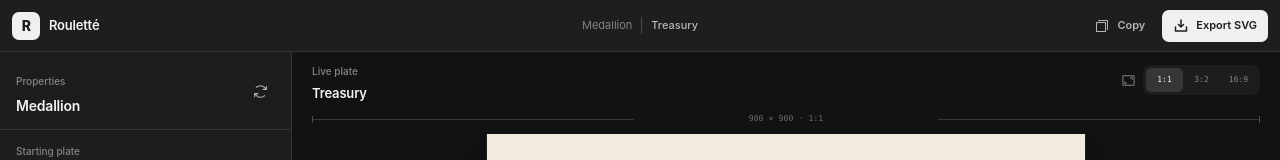
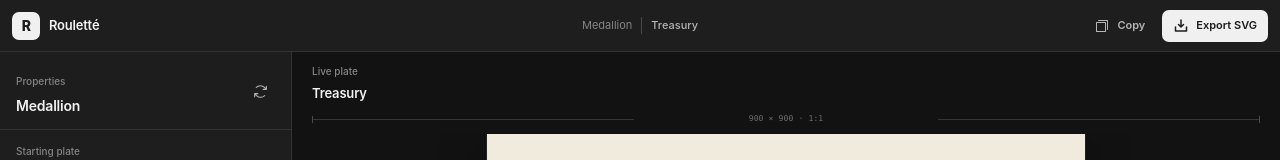
Before and after one commit to chubot5000/guilloche-studio, a Next.js app: page / in a window 1280 px wide. Shown: the top 160 px of the page. Built offline with nearby package versions, Linux system fonts and the light colour scheme.

Commit message:
Remove aspect controls and mode notices

```diff
--- a/app/globals.css
+++ b/app/globals.css
@@ -434,8 +434,7 @@ input[type="range"]::-moz-range-thumb {
   grid-template-columns: repeat(3, minmax(0, 1fr));
 }
 
-.segmented button,
-.ratio-buttons button {
+.segmented button {
   border: 0;
   transition:
     background-color 140ms var(--ease-out),
@@ -522,7 +521,7 @@ input[type="color"]:disabled {
 .preview-toolbar {
   align-items: center;
   display: flex;
-  justify-content: space-between;
+  justify-content: flex-start;
   min-height: 56px;
 }
 
@@ -531,35 +530,6 @@ input[type="color"]:disabled {
   font-weight: 560;
   letter-spacing: -0.012em;
   margin: 3px 0 0;
-}
-
-.canvas-control {
-  align-items: center;
-  color: var(--quiet);
-  display: flex;
-  gap: 7px;
-}
-
-.ratio-buttons {
-  background: #1d1d1d;
-  border-radius: 7px;
-  display: flex;
-  padding: 3px;
-}
-
-.ratio-buttons button {
-  background: transparent;
-  border-radius: 5px;
-  color: var(--quiet);
-  font-family: var(--font-mono);
-  font-size: 8px;
-  min-width: 37px;
-  padding: 6px;
-}
-
-.ratio-buttons button.is-active {
-  background: var(--surface-active);
-  color: var(--text);
 }
 
 .tool-dock {
@@ -899,11 +869,6 @@ input[type="color"]:disabled {
     margin: 0;
   }
 
-  .ratio-buttons button {
-    min-width: 34px;
-    padding-inline: 4px;
-  }
-
   .artboard {
     max-height: 365px;
   }
--- a/app/page.tsx
+++ b/app/page.tsx
@@ -13,7 +13,6 @@ import { Check } from "@phosphor-icons/react/Check";
 import { CirclesThree } from "@phosphor-icons/react/CirclesThree";
 import { CopySimple } from "@phosphor-icons/react/CopySimple";
 import { DownloadSimple } from "@phosphor-icons/react/DownloadSimple";
-import { FrameCorners } from "@phosphor-icons/react/FrameCorners";
 import { GlobeHemisphereWest } from "@phosphor-icons/react/GlobeHemisphereWest";
 import { GridFour } from "@phosphor-icons/react/GridFour";
 import { WaveSine } from "@phosphor-icons/react/WaveSine";
@@ -1448,11 +1447,6 @@ export default function Home() {
     );
   };
 
-  const chooseCanvasRatio = (canvasRatio: CanvasRatio) => {
-    setSettings((current) => ({ ...current, canvasRatio }));
-    flash(`${canvasRatio} canvas loaded.`);
-  };
-
   const choosePreset = (preset: Preset) => {
     setSettings((current) =>
       withSafeHatchThickness({
@@ -1476,17 +1470,6 @@ export default function Home() {
         canvasRatio: current.canvasRatio,
         mode,
       }),
-    );
-    flash(
-      mode === "ribbon"
-        ? "Ribbon geometry loaded."
-        : mode === "field"
-          ? "Background field loaded."
-          : mode === "hatch"
-            ? "Precision wave hatch loaded."
-            : mode === "globe"
-              ? "Geodesic globe loaded."
-          : "Radial geometry loaded.",
     );
   };
 
@@ -2357,23 +2340,6 @@ export default function Home() {
                 {activePreset === "Custom" ? "Custom study" : activePreset}
               </h2>
             </div>
-            <div className="canvas-control">
-              <FrameCorners size={15} weight="regular" aria-hidden="true" />
-              <div className="ratio-buttons" aria-label="Canvas aspect ratio">
-                {(Object.keys(canvasSizes) as CanvasRatio[]).map((ratio) => (
-                  <button
-                    type="button"
-                    key={ratio}
-                    className={settings.canvasRatio === ratio ? "is-active" : ""}
-                    aria-pressed={settings.canvasRatio === ratio}
-                    title={canvasSizes[ratio].label}
-                    onClick={() => chooseCanvasRatio(ratio)}
-                  >
-                    {ratio}
-                  </button>
-                ))}
-              </div>
-            </div>
           </div>
 
           <nav className="tool-dock" aria-label="Pattern construction tools">
```
Also changed, not shown: 1 other file (tests, documents, lock files or other folders).
